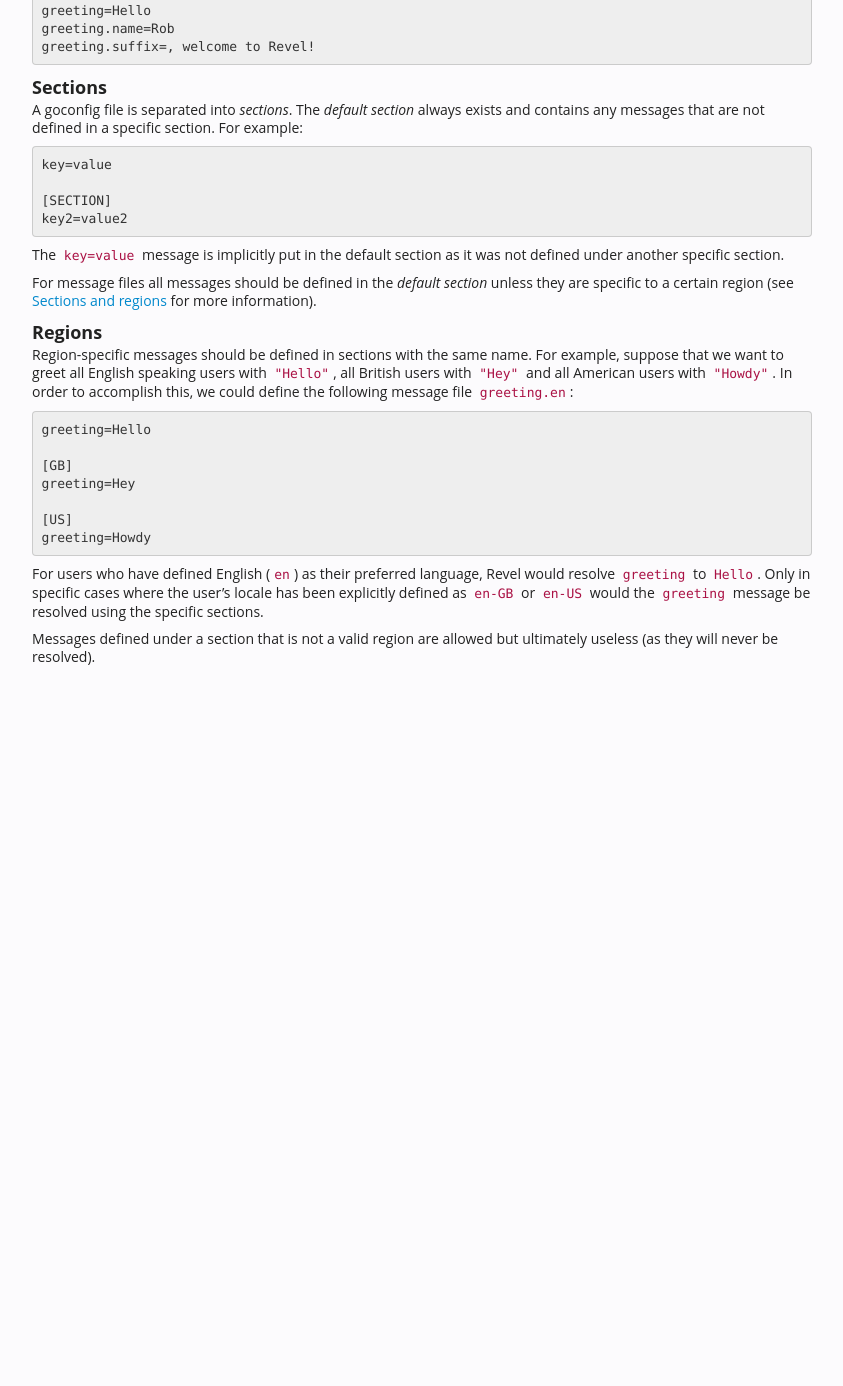
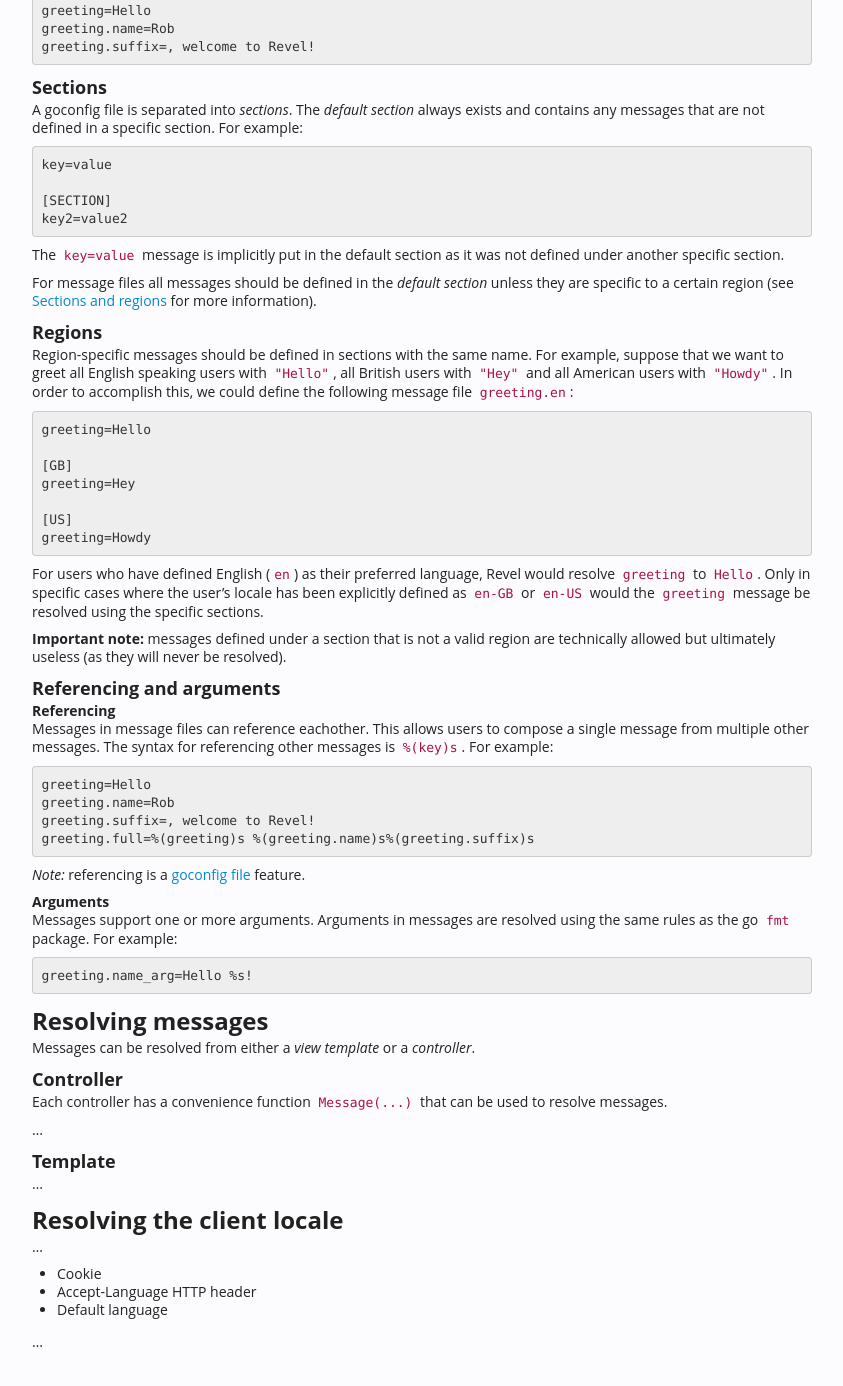
Before and after one commit to revel/revel, a Jekyll site: the page built from manual/i18n-messages.md, in a window 1280 px wide and 1400 px high, scrolled down 1399 px. Shown: the top 1386 px of the window, without its empty margins (298-1141 px from the left). Built offline with Jekyll 4.4.1, drawn with Linux system fonts in a browser that asks for light colours; before the commit the page ends 2114 px from its top, so only the background shows below that.

Commit message:
Update i18n manual documentation

```diff
--- a/manual/i18n-messages.md
+++ b/manual/i18n-messages.md
@@ -106,4 +106,48 @@ users with `"Hey"` and all American users with `"Howdy"`. In order to accomplish
 For users who have defined English (`en`) as their preferred language, Revel would resolve `greeting` to `Hello`. Only in specific cases where the user's locale has been
 explicitly defined as `en-GB` or `en-US` would the `greeting` message be resolved using the specific sections.
 
-Messages defined under a section that is not a valid region are allowed but ultimately useless (as they will never be resolved).
+**Important note:** messages defined under a section that is not a valid region are technically allowed but ultimately useless (as they will never be resolved).
+
+### Referencing and arguments
+
+#### Referencing
+
+Messages in message files can reference eachother. This allows users to compose a single message from multiple other messages. The syntax for referencing other messages is
+`%(key)s`. For example:
+
+    greeting=Hello
+    greeting.name=Rob
+    greeting.suffix=, welcome to Revel!
+    greeting.full=%(greeting)s %(greeting.name)s%(greeting.suffix)s
+
+*Note:* referencing is a [goconfig file](https://github.com/robfig/goconfig) feature.
+
+#### Arguments
+
+Messages support one or more arguments. Arguments in messages are resolved using the same rules as the go `fmt` package. For example:
+
+    greeting.name_arg=Hello %s!
+
+## Resolving messages
+
+Messages can be resolved from either a *view template* or a *controller*.
+
+### Controller
+
+Each controller has a convenience function `Message(...)` that can be used to resolve messages.
+
+...
+
+### Template
+
+...
+
+## Resolving the client locale
+
+...
+
+* Cookie
+* Accept-Language HTTP header
+* Default language
+
+...
```
